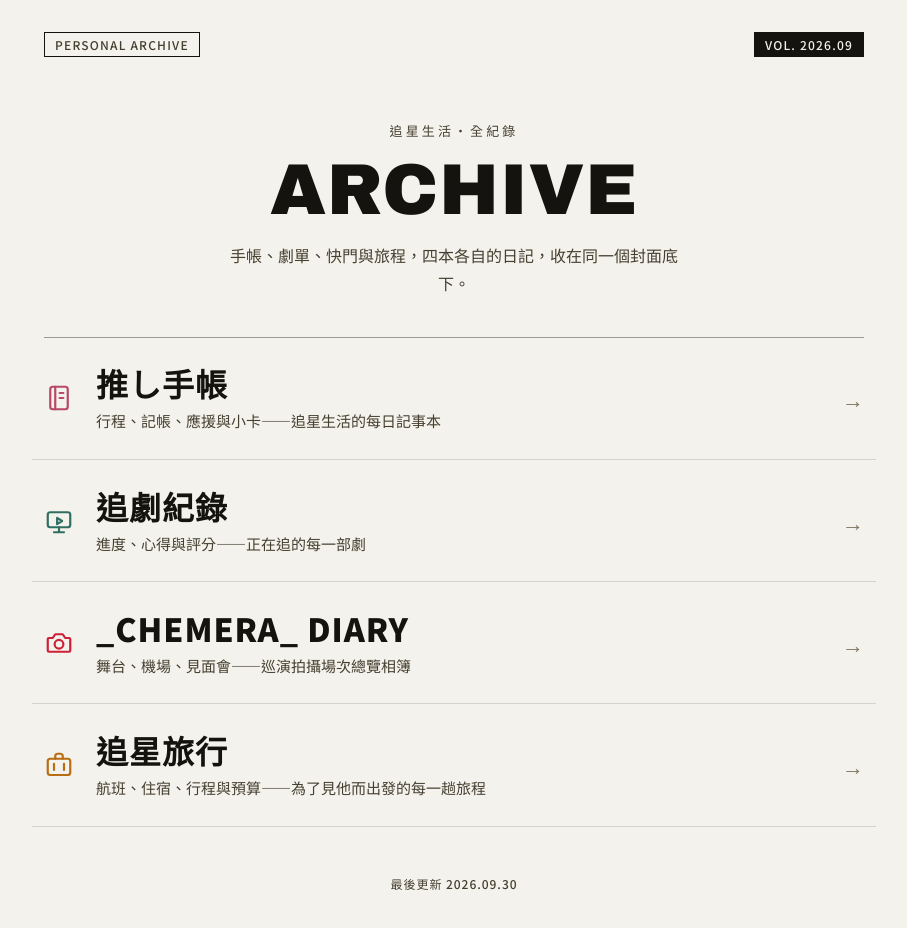
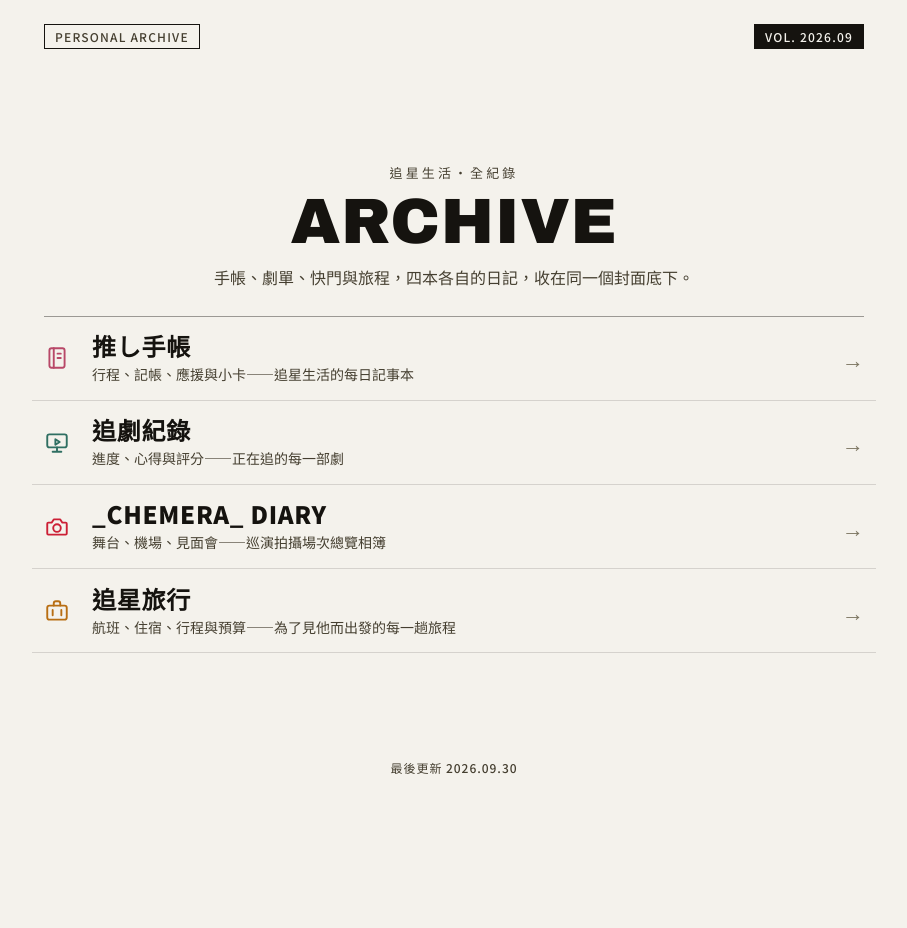
Before and after one commit to Yician0830/Yician0830.github.io, a plain HTML site: page index.html in a window 1280 px wide. Shown: the whole page, without its empty margins (186-1093 px from the left). After the commit the page ends 800 px from the top, so only its background shows below. Drawn offline with Linux system fonts and the light colour scheme; no server answers.

Commit message:
Add files via upload

```diff
--- a/index.html
+++ b/index.html
@@ -27,34 +27,34 @@
     padding-top:env(safe-area-inset-top,0px); padding-bottom:env(safe-area-inset-bottom,0px);
   }
   .wrap{max-width:820px; margin:0 auto; padding:0 28px;}
-  .cover{min-height:100vh; min-height:100svh; display:flex; flex-direction:column; padding:clamp(20px,4vh,40px) 0 clamp(24px,5vh,48px);}
+  .cover{min-height:100vh; min-height:100svh; display:flex; flex-direction:column; padding:clamp(16px,3vh,32px) 0 clamp(16px,3vh,36px);}
 
   /* 頂部：兩側標籤用同樣的尺寸與邊框，重量對等 */
   .masthead{display:flex; justify-content:space-between; align-items:center; font-family:var(--maru); font-weight:500; font-size:12px; letter-spacing:0.1em; color:var(--ink-dim);}
   .masthead span{padding:3px 10px; border:1px solid var(--ink);}
   .masthead .issue{background:var(--ink); color:var(--paper);}
 
-  .hero{text-align:center; margin-top:auto; padding:clamp(32px,8vh,72px) 0 clamp(24px,5vh,44px);}
-  .hero .kicker{font-weight:500; font-size:13px; letter-spacing:0.24em; color:var(--ink-dim); margin-bottom:16px;}
-  .hero h1{font-family:var(--display); font-weight:400; font-size:clamp(40px,min(8vw,11vh),72px); line-height:0.95; letter-spacing:0.01em;}
-  .hero p{font-weight:500; color:var(--ink-dim); font-size:clamp(14px,1.6vw,16px); line-height:1.7; margin:18px auto 0; max-width:460px;}
+  .hero{text-align:center; margin-top:auto; padding:clamp(16px,4vh,48px) 0 clamp(16px,3vh,32px);}
+  .hero .kicker{font-weight:500; font-size:13px; letter-spacing:0.24em; color:var(--ink-dim); margin-bottom:10px;}
+  .hero h1{font-family:var(--display); font-weight:400; font-size:clamp(34px,min(8vw,8.5vh),64px); line-height:0.95; letter-spacing:0.01em;}
+  .hero p{font-weight:500; color:var(--ink-dim); font-size:clamp(14px,1.6vw,16px); line-height:1.7; margin:12px auto 0; max-width:640px;}
 
   .index{border-top:1px solid var(--line-strong);}
   .entry{
     display:flex; align-items:center; gap:22px;
-    padding:clamp(18px,3.2vh,28px) 12px; margin:0 -12px; border-bottom:1px solid var(--line);
+    padding:clamp(10px,1.8vh,20px) 12px; margin:0 -12px; border-bottom:1px solid var(--line);
     text-decoration:none; color:inherit; position:relative;
     transition:background-color .18s;
   }
-  .entry .mark{flex:0 0 30px; width:30px; height:30px; color:var(--accent); transition:transform .18s;}
+  .entry .mark{flex:0 0 26px; width:26px; height:26px; color:var(--accent); transition:transform .18s;}
   .entry .body{flex:1; min-width:0;}
   /* 三個標題同字體、同字重，不再有中英文風格落差 */
   .entry .title{
-    font-family:var(--maru); font-weight:900; font-size:clamp(22px,3.6vw,32px);
+    font-family:var(--maru); font-weight:900; font-size:clamp(18px,min(2.6vw,3.6vh),24px);
     line-height:1.25; letter-spacing:0.03em; transition:transform .18s, color .18s;
   }
-  .entry .desc{font-size:15px; line-height:1.6; color:var(--ink-dim); margin-top:6px; transition:transform .18s;}
-  .entry .meta{display:flex; flex-wrap:wrap; gap:4px 16px; margin-top:8px; font-size:13px; font-weight:500; color:var(--ink-faint); transition:transform .18s;}
+  .entry .desc{font-size:14px; line-height:1.6; color:var(--ink-dim); margin-top:2px; transition:transform .18s;}
+  .entry .meta{display:flex; flex-wrap:wrap; gap:4px 16px; margin-top:4px; font-size:12px; font-weight:500; color:var(--ink-faint); transition:transform .18s;}
   .entry .meta:empty{display:none;}
   .entry .meta b{font-weight:700; color:var(--ink-dim);}
   .entry .arrow{
@@ -74,13 +74,16 @@
   .entry:hover .arrow, .entry:focus-visible .arrow{transform:translateX(8px); color:var(--accent);}
   .entry:focus-visible{outline:2px solid var(--accent); outline-offset:-2px;}
 
-  footer{font-size:12px; letter-spacing:0.08em; color:var(--ink-dim); text-align:center; margin-top:auto; padding-top:clamp(32px,6vh,56px);}
+  footer{font-size:12px; letter-spacing:0.08em; color:var(--ink-dim); text-align:center; margin-top:auto; padding-top:clamp(16px,3vh,40px);}
 
   @media (max-width:520px){
     .wrap{padding:0 20px;}
-    .entry{gap:14px; padding:22px 10px; margin:0 -10px;}
-    .entry .mark{flex-basis:24px; width:24px; height:24px;}
+    .entry{gap:14px; padding:14px 10px; margin:0 -10px;}
+    .entry .mark{flex-basis:22px; width:22px; height:22px;}
     .entry .desc{font-size:14px;}
+  }
+  @media (max-height:720px) and (min-width:521px){
+    .entry .meta, .hero p{display:none;}
   }
   @media (prefers-reduced-motion:reduce){
     .entry, .entry *{transition:none !important;}
```
